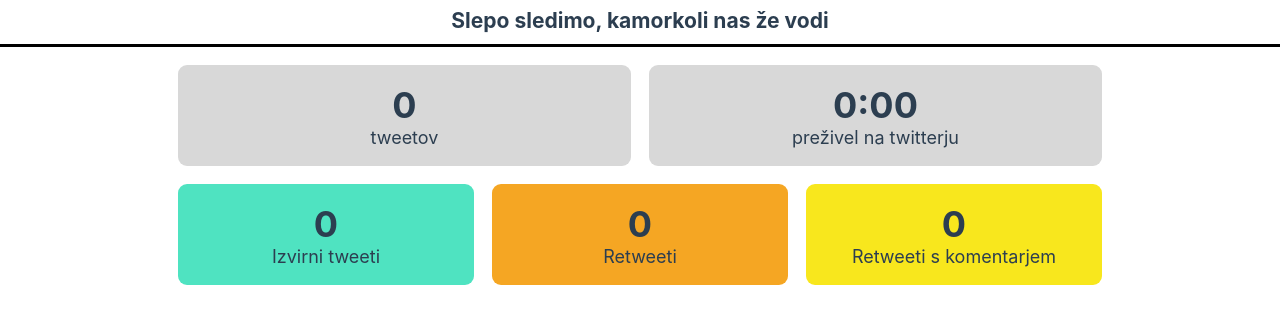
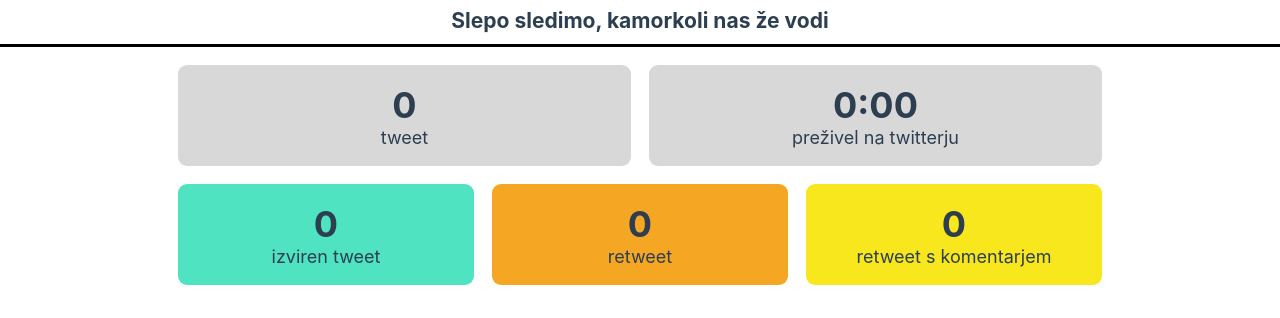
Before and after one commit to danesjenovdan/twito, a Vue app in the folder frontend/: page / in a window 1280 px wide. Shown: the part 622-940 px from the top of the page. Built offline with nearby package versions, Linux system fonts and the light colour scheme; no server answers.

Commit message:
Correctly pluralize texts

```diff
--- a/frontend/src/components/TweetStats.vue
+++ b/frontend/src/components/TweetStats.vue
@@ -2,7 +2,7 @@
   <div class="row">
     <div class="column square square-gray">
       <div class="count">{{ tweetCounts.all }}</div>
-      tweetov
+      {{ pluralize('tweet', tweetCounts.all) }}
     </div>
     <div class="column square square-gray">
       <div class="count">{{ tweetTime }}</div>
@@ -12,15 +12,16 @@
   <div class="row">
     <div class="column square square-green">
       <div class="count">{{ tweetCounts.original }}</div>
-      Izvirni tweeti
+      {{ pluralize('original', tweetCounts.original) }}
+      {{ pluralize('tweet', tweetCounts.original) }}
     </div>
     <div class="column square square-orange">
       <div class="count">{{ tweetCounts.retweets }}</div>
-      Retweeti
+      re{{ pluralize('tweet', tweetCounts.retweets) }}
     </div>
     <div class="column square square-yellow">
       <div class="count">{{ tweetCounts.retweetsWithComment }}</div>
-      Retweeti s komentarjem
+      re{{ pluralize('tweet', tweetCounts.retweets) }} s komentarjem
     </div>
   </div>
 </template>
@@ -47,6 +48,38 @@ export default {
       const minutes = String(tweetTimeInMinutes % 60).padStart(2, '0')
 
       return `${hours}:${minutes}`;
+    }
+  },
+  methods: {
+    pluralize(word, count) {
+      const WORD_FORMS = {
+        original: {
+          singular: 'izviren',
+          dual: 'izvirna',
+          smallPlural: 'izvirni',
+          bigPlural: 'izvirnih',
+        },
+        tweet: {
+          singular: 'tweet',
+          dual: 'tweeta',
+          smallPlural: 'tweeti',
+          bigPlural: 'tweetov',
+        },
+      };
+
+      const getWordForm = (count) => {
+        count = count % 100;
+        if (count <= 1) {
+          return 'singular'
+        } else if (count === 2) {
+          return 'dual'
+        } else if (count < 5) {
+          return 'smallPlural'
+        }
+        return 'bigPlural'
+      }
+
+      return WORD_FORMS[word][getWordForm(count)];
     }
   },
   async created() {
```
